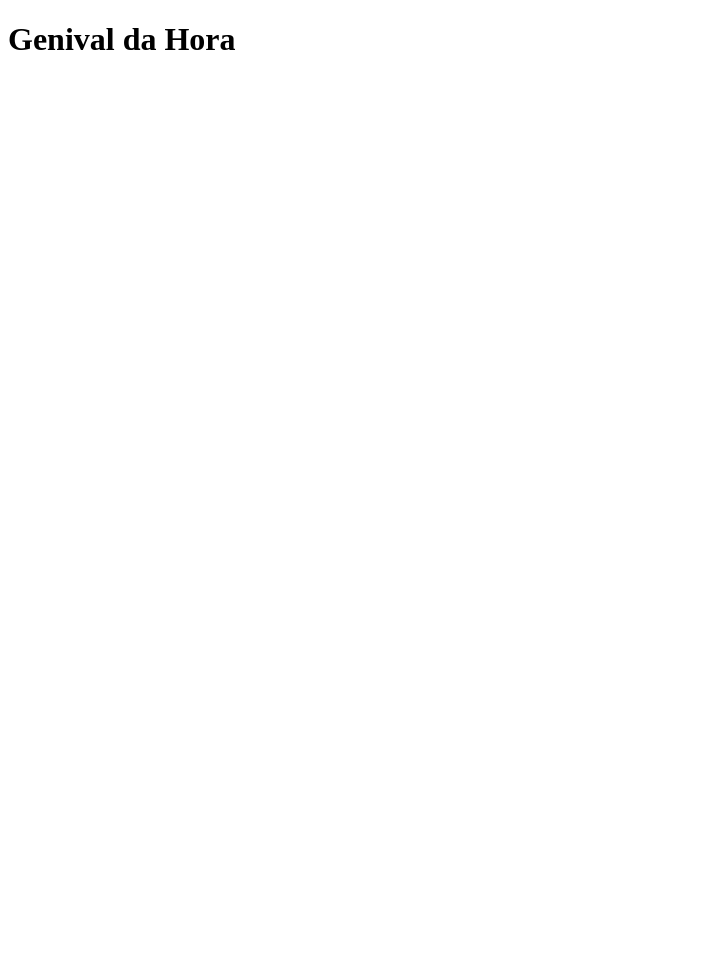
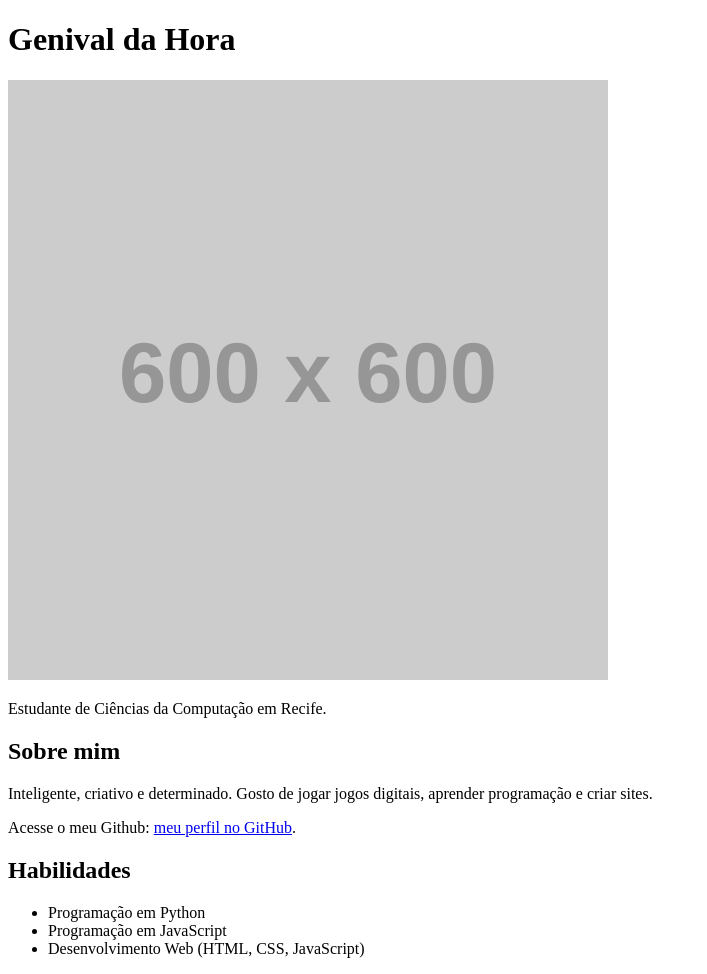
Before and after one commit to Genival714/Portfolio, a plain HTML site: page index.html in a window 1280 px wide. Shown: the whole page, without its empty margins (0-707 px from the left). Before the commit the page ends 800 px from the top, so only its background shows below. Drawn offline with Linux system fonts and the light colour scheme; placeholder pictures from the web are drawn by us.

Commit message:
Adiciona textos, link, imagem e lista de habilidades

```diff
--- a/index.html
+++ b/index.html
@@ -7,5 +7,16 @@
 </head>
 <body>
     <h1>Genival da Hora</h1>
+    <img src="https://placehold.co/600x600" alt="Foto de Genival da Hora">
+    <p>Estudante de Ciências da Computação em Recife.</p>
+    <h2>Sobre mim</h2>                                <!-- título da seção (curto) -->
+    <p>Inteligente, criativo e determinado. Gosto de jogar jogos digitais, aprender programação e criar sites.</p>
+    <p>Acesse o meu Github: <a href="https://github.com/Genival714" target="_blank">meu perfil no GitHub</a>.</p>
+    <h2>Habilidades</h2>
+    <ul>
+        <li>Programação em Python</li>
+        <li>Programação em JavaScript</li>
+        <li>Desenvolvimento Web (HTML, CSS, JavaScript)</li>
+    </ul>
 </body>
 </html>
```
